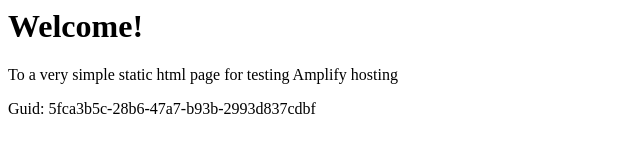
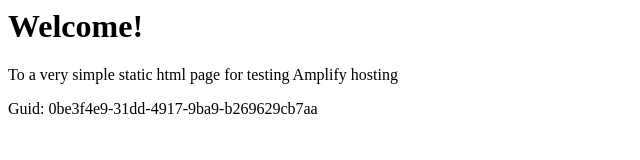
Before and after one commit to aws-aemilia-syd/Github-PR-Commit-Integration-Test-DoNotTouch-GitHubWebhookPushCanaryTest-v1-preprod-ap-southeast-2, a website: page src/index.html in a window 1280 px wide. Shown: the full height of the page, 0-640 px from the left. Drawn offline with Linux system fonts and the light colour scheme.

Commit message:
commit from integ tests

```diff
--- a/src/index.html
+++ b/src/index.html
@@ -12,6 +12,6 @@
 <body>
     <h1>Welcome!</h1>
     <p>To a very simple static html page for testing Amplify hosting</p>
-    <p>Guid: 5fca3b5c-28b6-47a7-b93b-2993d837cdbf</p></body>
+    <p>Guid: 0be3f4e9-31dd-4917-9ba9-b269629cb7aa</p></body>
 
 </html>
```
